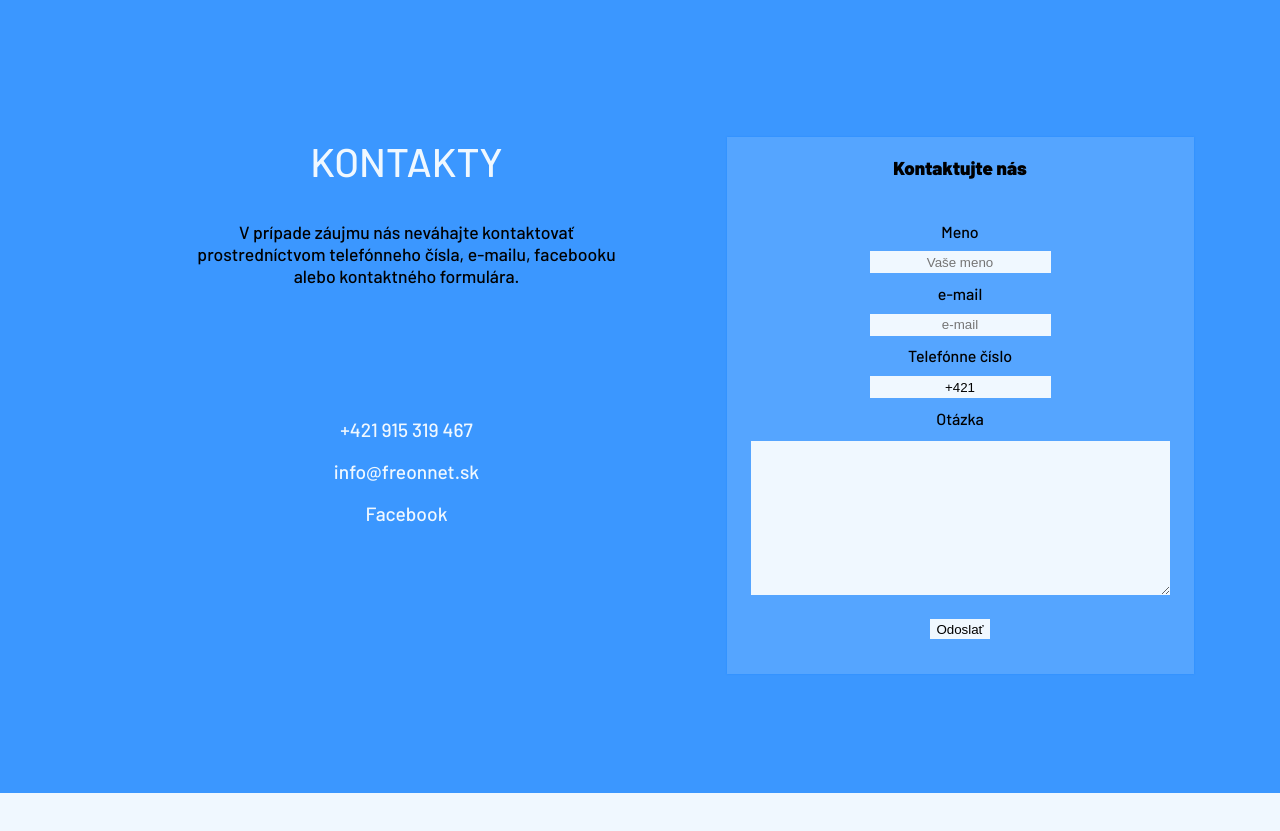
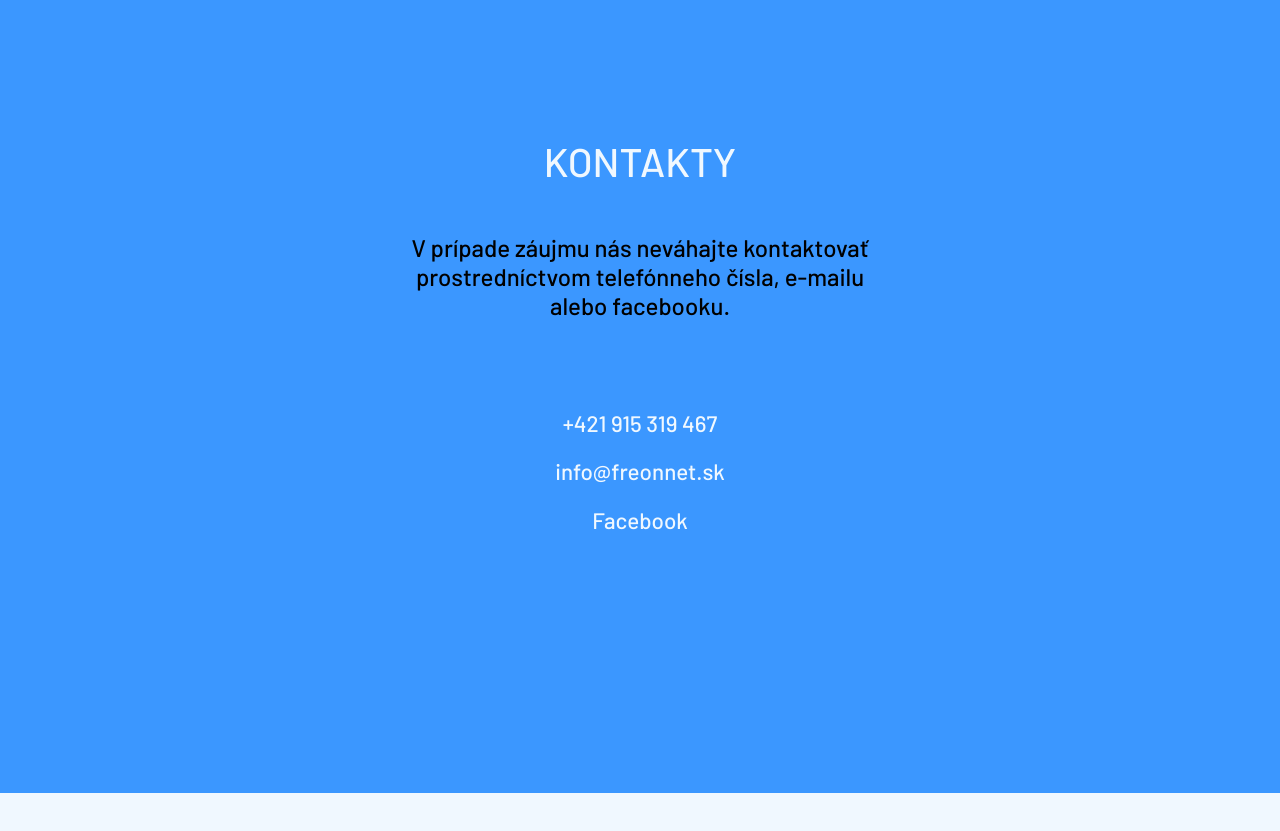
Before and after one commit to wifono/sklima, a plain HTML site: page index.html in a window 1280 px wide. Shown: the part 2360-3191 px from the top of the page. Drawn offline with Linux system fonts and the light colour scheme.

Commit message:
Deleted contact form

```diff
--- a/assets/sass/styles.scss
+++ b/assets/sass/styles.scss
@@ -299,46 +299,6 @@ footer {
 
 }
 
-// CONTACT FORM
-
-.contactForm {
-    background: lighten($article-color, 5%);
-    box-shadow: 0 0 .1em  darken($article-color, 5%);
-
-
-    @include flexbox-ac-jc;
-    flex-direction: column;
-
-    form {
-        @include flexbox-ac-jc;
-        flex-direction: column;
-
-        padding: 1.5em;
-
-        input {
-            margin: .8em;
-            height: 1.5em;
-            background: aliceblue;
-            border: none;
-            text-align: center;
-
-            &:hover {
-                background: darken(aliceblue, 10%);
-                transition: .3s all ease-in;
-            }
-        }
-
-        textarea {
-            background: aliceblue;
-            border: none;
-            margin: 1em 0;
-        }
-
-        .btn {
-            cursor: pointer;
-        }
-    }
-}
 
 .contacts {
     @include flexbox-ac-jc;
@@ -371,15 +331,16 @@ footer {
     width: 50%;
 
     p {
-        margin: 2em 0;
+        margin: 2em 0 0 0;
         padding: 0;
-        font-size: 1.1em;
+        font-size: 1.5em;
         text-align: center;
-        width: 70%;
+        width: 75%;
     }
 
     ul {
-        margin-top: 5em;
+        font-size: 1.4em;
+        margin-top: 4em;
     }
 }
 }
--- a/index.html
+++ b/index.html
@@ -91,7 +91,7 @@
                         <div class="contactInfo">
                         <h2>Kontakty</h2>
 
-                        <p>V prípade záujmu nás neváhajte kontaktovať prostredníctvom telefónneho čísla, e-mailu, facebooku alebo kontaktného formulára.</p>
+                        <p>V prípade záujmu nás neváhajte kontaktovať prostredníctvom telefónneho čísla, e-mailu alebo facebooku.</p>
 
                         <ul>
                             <li>
@@ -109,24 +109,6 @@
 
                         </div>
 
-                            <div class="contactForm">
-                                <h3>Kontaktujte nás</h3>
-                                <form action="post">
-                                    <label for="name">Meno</label>
-                                    <input type="text" placeholder="Vaše meno" required>
-
-                                    <label for="email">e-mail</label>
-                                    <input type="text" placeholder="e-mail" required>
-
-                                    <label for="number">Telefónne číslo</label>
-                                    <input type="text" value="+421">
-
-                                    <label for="description">Otázka</label>
-                                    <textarea name="problem" id="" cols="50" rows="10" maxlength="350"></textarea>
-
-                                    <input class="btn" type="submit" name="send" value="Odoslať">
-                                </form>
-                            </div>
                     </article>
 
                 </div>
```
Also changed, not shown: assets/css/styles.css, 1 other file.
